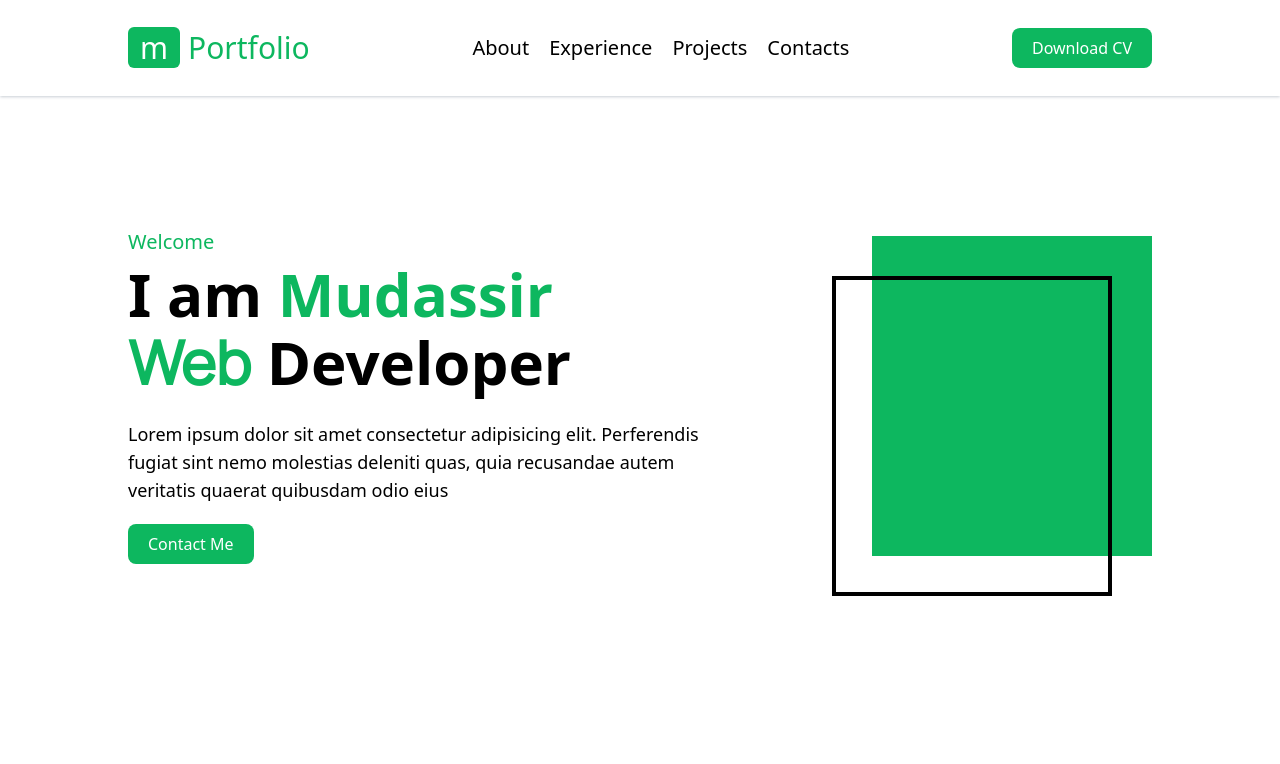
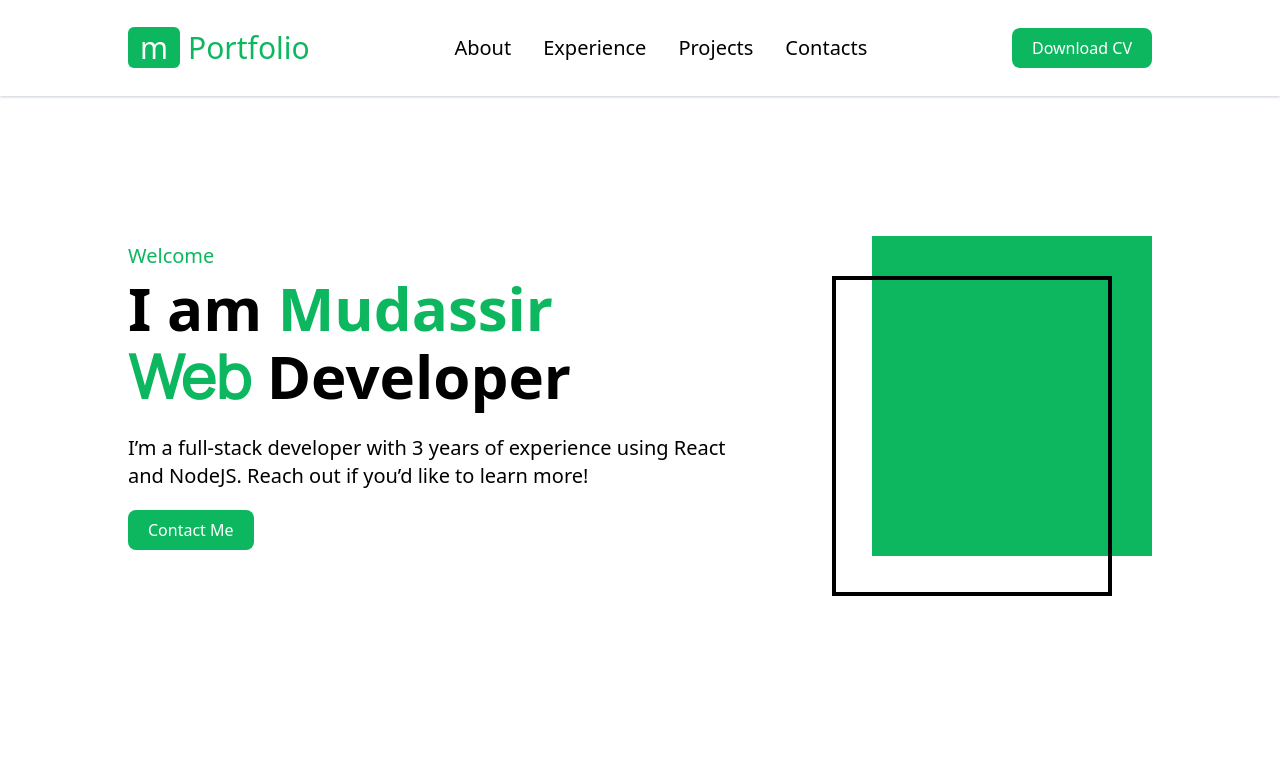
Before and after one commit to mudassirarif17/mudassir-portfolio-new, a website built with Vite: page index.html in a window 1280 px wide. Shown: the top 764 px of the page. Built offline with nearby package versions, Linux system fonts and the light colour scheme; files whose address does not match are found by name.

Commit message:
initial commit

```diff
--- a/index.html
+++ b/index.html
@@ -68,7 +68,7 @@
                             class="bg-[#0DB75F] text-white px-3 py-0 rounded-md mr-2">m</span>Portfolio</h1>
                 </a>
             </div>
-            <ul class="nav-items hidden md:flex space-x-5 cursor-pointer text-xl font-medium">
+            <ul class="nav-items hidden md:flex space-x-8 cursor-pointer text-xl font-medium">
                 <a href="#about">
                     <li>About</li>
                 </a>
@@ -78,7 +78,7 @@
                 <a href="#projects">
                     <li>Projects</li>
                 </a>
-                <a href="#contect">
+                <a href="#contact">
                     <li>Contacts</li>
                 </a>
             </ul>
@@ -120,9 +120,7 @@
                             Mudassir</span></h1>
                     <h1 class="text-3xl md:text-6xl font-bold mb-2 text-center"><span
                             class="text-[#0DB75F] myfont">Web</span> Developer</h1>
-                    <p class="my-5 text-lg text-center md:text-left">Lorem ipsum dolor sit amet consectetur adipisicing
-                        elit. Perferendis fugiat
-                        sint nemo molestias deleniti quas, quia recusandae autem veritatis quaerat quibusdam odio eius
+                    <p class="my-5 text-xl text-center md:text-left">I’m a full-stack developer with 3 years of experience using React and NodeJS. Reach out if you’d like to learn more!
                     </p>
                     <button class="bg-[#0DB75F] font-medium text-white px-5 py-2 rounded-lg ">Contact Me</button>
                 </div>
@@ -454,7 +452,7 @@
     </div>
 
     <!-- Footer -->
-     <div class="footer bg-white shadow-2xl shadow-gray-400  mt-20 py-6 md:py-0">
+     <div id="contact" class="footer bg-white shadow-2xl shadow-gray-400  mt-20 py-6 md:py-0">
         <div class="sub footer w-[80vw] mx-auto flex md:flex-row flex-col justify-between h-[30vh] items-center">
 
             <div class="footer-left">
```
